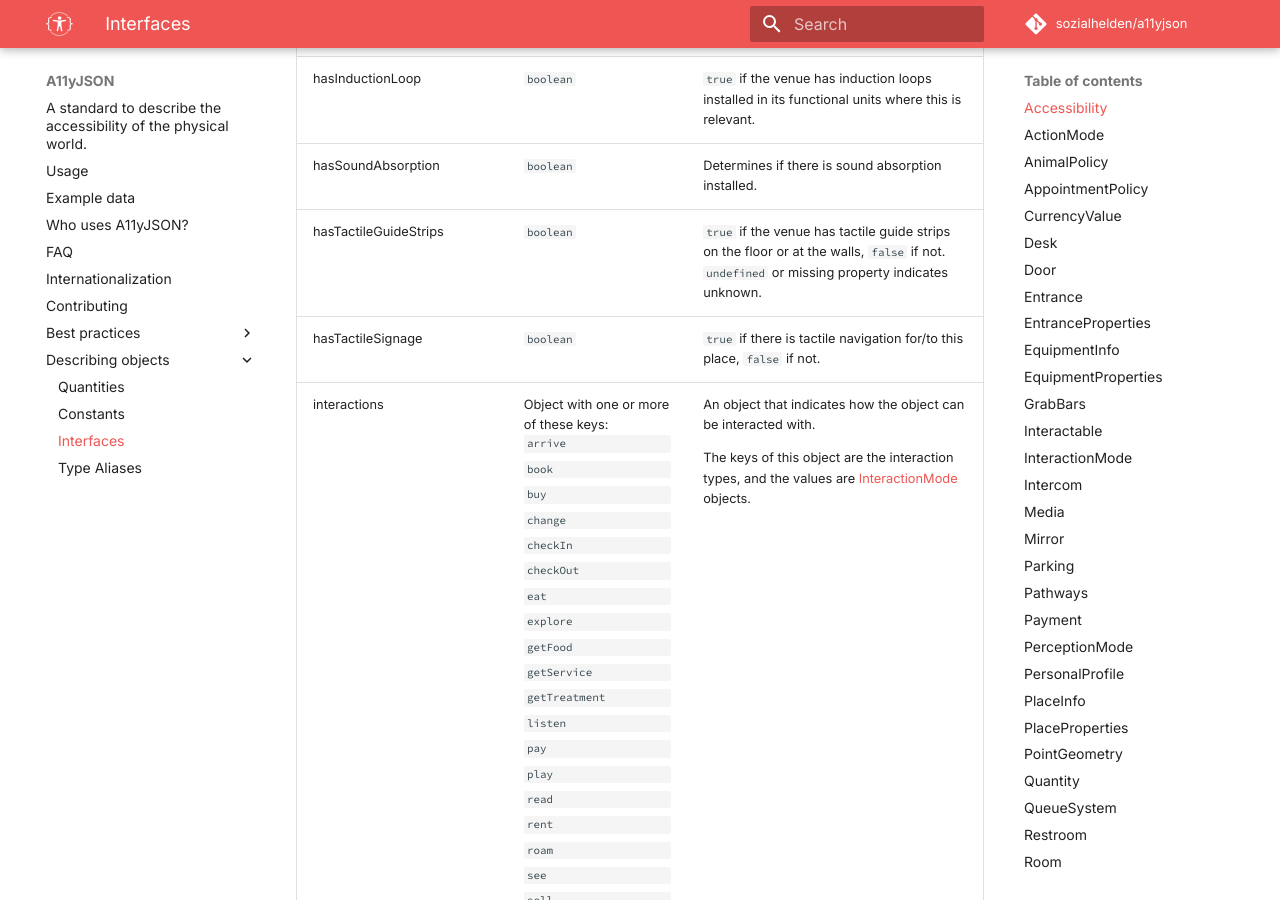
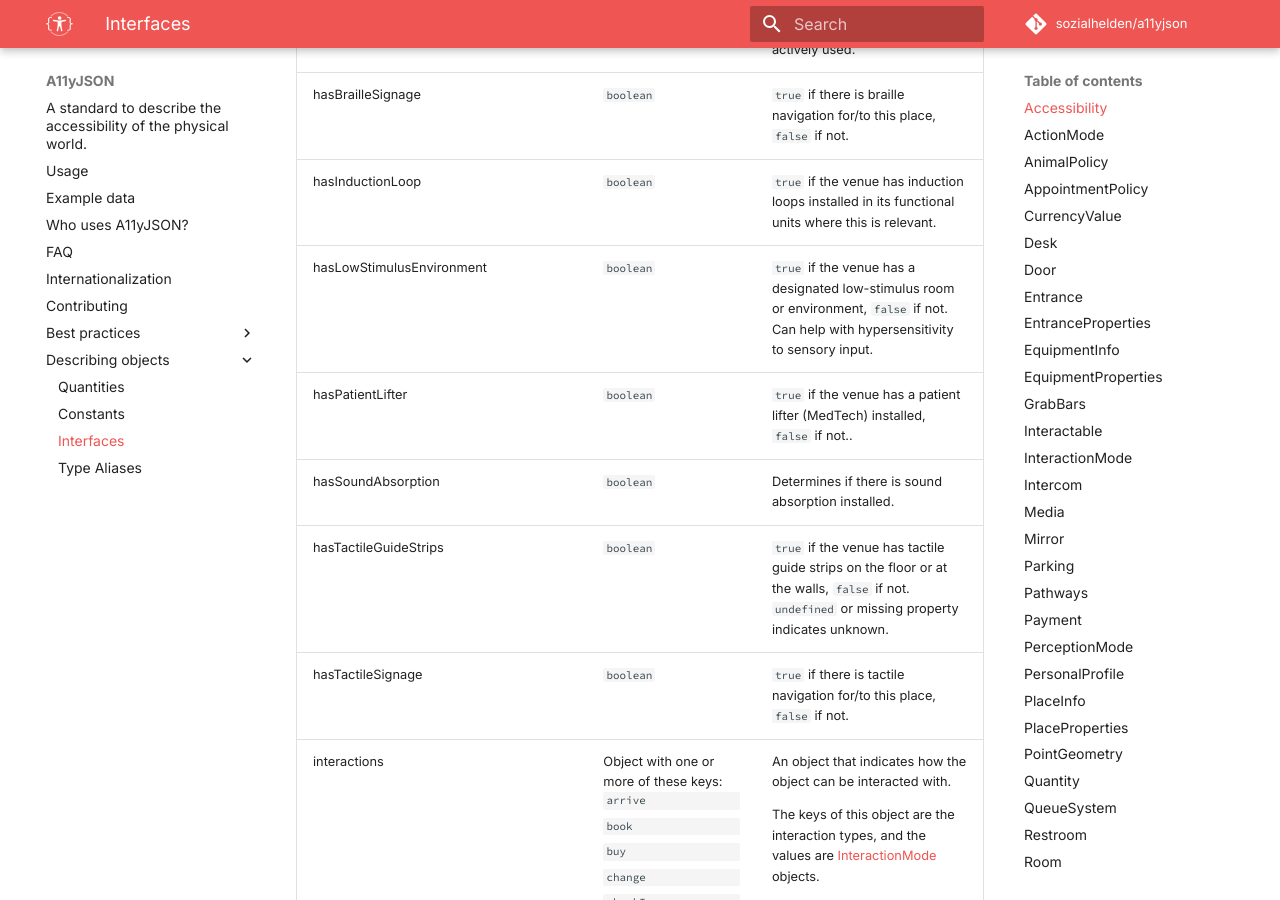
Before and after one commit to sozialhelden/a11yjson, an MkDocs documentation site: the page built from docs/describing-objects/interfaces.md, in a window 1280 px wide and 900 px high, scrolled down 970 px. Built offline with MkDocs 1.6.1 and Material for MkDocs 9.7.7, drawn with Linux system fonts in a browser that asks for light colours; comment, search, counter and statistics services are not loaded; some of the changed text lies outside the part shown.

Commit message:
Update docs

```diff
--- a/docs/describing-objects/interfaces.md
+++ b/docs/describing-objects/interfaces.md
@@ -32,6 +32,9 @@ them as they are, or mix them into your own entity definitions.
 </td></tr><tr><td class="property-name">hasBrailleSignage</td><td class="property-type"><code>boolean</code></td><td class="property-docs"><p><code>true</code> if there is braille navigation for/to this place, <code>false</code> if not.</p>
 </td></tr><tr><td class="property-name">hasInductionLoop</td><td class="property-type"><code>boolean</code></td><td class="property-docs"><p><code>true</code> if the venue has induction loops installed in its functional units where this is
 relevant.</p>
+</td></tr><tr><td class="property-name">hasLowStimulusEnvironment</td><td class="property-type"><code>boolean</code></td><td class="property-docs"><p><code>true</code> if the venue has a designated low-stimulus room or environment, <code>false</code> if not.
+Can help with hypersensitivity to sensory input.</p>
+</td></tr><tr><td class="property-name">hasPatientLifter</td><td class="property-type"><code>boolean</code></td><td class="property-docs"><p><code>true</code> if the venue has a patient lifter (MedTech) installed, <code>false</code> if not..</p>
 </td></tr><tr><td class="property-name">hasSoundAbsorption</td><td class="property-type"><code>boolean</code></td><td class="property-docs"><p>Determines if there is sound absorption installed.</p>
 </td></tr><tr><td class="property-name">hasTactileGuideStrips</td><td class="property-type"><code>boolean</code></td><td class="property-docs"><p><code>true</code> if the venue has tactile guide strips on the floor or at the walls, <code>false</code> if not.
 <code>undefined</code> or missing property indicates unknown.</p>
@@ -105,7 +108,9 @@ objects.</p>
 measurable lumen value in the future.</p>
 </td></tr><tr><td class="property-name">media</td><td class="property-type"><code>undefined</code>&nbsp;|&nbsp;<a href="#Media">Media</a>[]</td><td class="property-docs"><p>Information about media.
 <code>null</code> indicates there is no media, <code>undefined</code> or missing property indicates unknown.</p>
-</td></tr><tr><td class="property-name">offersActivitiesForPeopleWith</td><td class="property-type"><a href="#PersonalProfile">PersonalProfile</a></td><td class="property-docs"></td></tr><tr><td class="property-name">parking</td><td class="property-type"><code>undefined</code>&nbsp;|&nbsp;<a href="#Parking">Parking</a></td><td class="property-docs"><p>Information about parking facilities at/around the venue.
+</td></tr><tr><td class="property-name">offersActivitiesForPeopleWith</td><td class="property-type"><a href="#PersonalProfile">PersonalProfile</a></td><td class="property-docs"></td></tr><tr><td class="property-name">offersTreatmentWithoutLeavingWheelchair</td><td class="property-type"><code>boolean</code></td><td class="property-docs"><p><code>true</code> for healthcare providers that offer that wheelchair users do not have to leave their
+wheelchair for treatment, <code>false</code> if this is not possible.</p>
+</td></tr><tr><td class="property-name">parking</td><td class="property-type"><code>undefined</code>&nbsp;|&nbsp;<a href="#Parking">Parking</a></td><td class="property-docs"><p>Information about parking facilities at/around the venue.
 <code>null</code> indicates there is no parking, <code>undefined</code> or missing property indicates unknown.</p>
 </td></tr><tr><td class="property-name">partiallyAccessibleWith</td><td class="property-type"><a href="#PersonalProfile">PersonalProfile</a></td><td class="property-docs"></td></tr><tr><td class="property-name">pathways</td><td class="property-type"><code>undefined</code>&nbsp;|&nbsp;<a href="#Pathways">Pathways</a></td><td class="property-docs"><p>Describes the accessibility of pathways to the place or inside the place’s boundaries (mixed)</p>
 </td></tr><tr><td class="property-name">pathwaysFromEntrance</td><td class="property-type"><code>undefined</code>&nbsp;|&nbsp;<a href="#Pathways">Pathways</a></td><td class="property-docs"><p>For places inside other places (e.g. a room inside a building).</p>
@@ -2224,9 +2229,9 @@ objects.</p>
 open (for example a window or CCTV system), <code>false</code> if not.</p>
 </td></tr><tr><td class="property-name">hasFreeAssistantForVisitors</td><td class="property-type"><code>boolean</code></td><td class="property-docs"><p><code>true</code> if there is an assistant for the duration of the visit that is free of charge, <code>false</code>
 if not.</p>
-</td></tr><tr><td class="property-name">spokenLanguages</td><td class="property-type"><code>string</code>[]</td><td class="property-docs"><p>Languages that the staff speaks, including sign language variants.</p>
+</td></tr><tr><td class="property-name">languages</td><td class="property-type"><code>string</code>[]</td><td class="property-docs"><p>Languages that the staff speaks, including sign language variants.</p>
 <p>Uses <a href="https://github.com/sozialhelden/ietf-language-tags">IETF language codes</a>.</p>
-</td></tr></table>
+</td></tr><tr><td class="property-name">spokenLanguages</td><td class="property-type"><code>string</code>[]</td><td class="property-docs"></td></tr></table>
 
 
 
```
